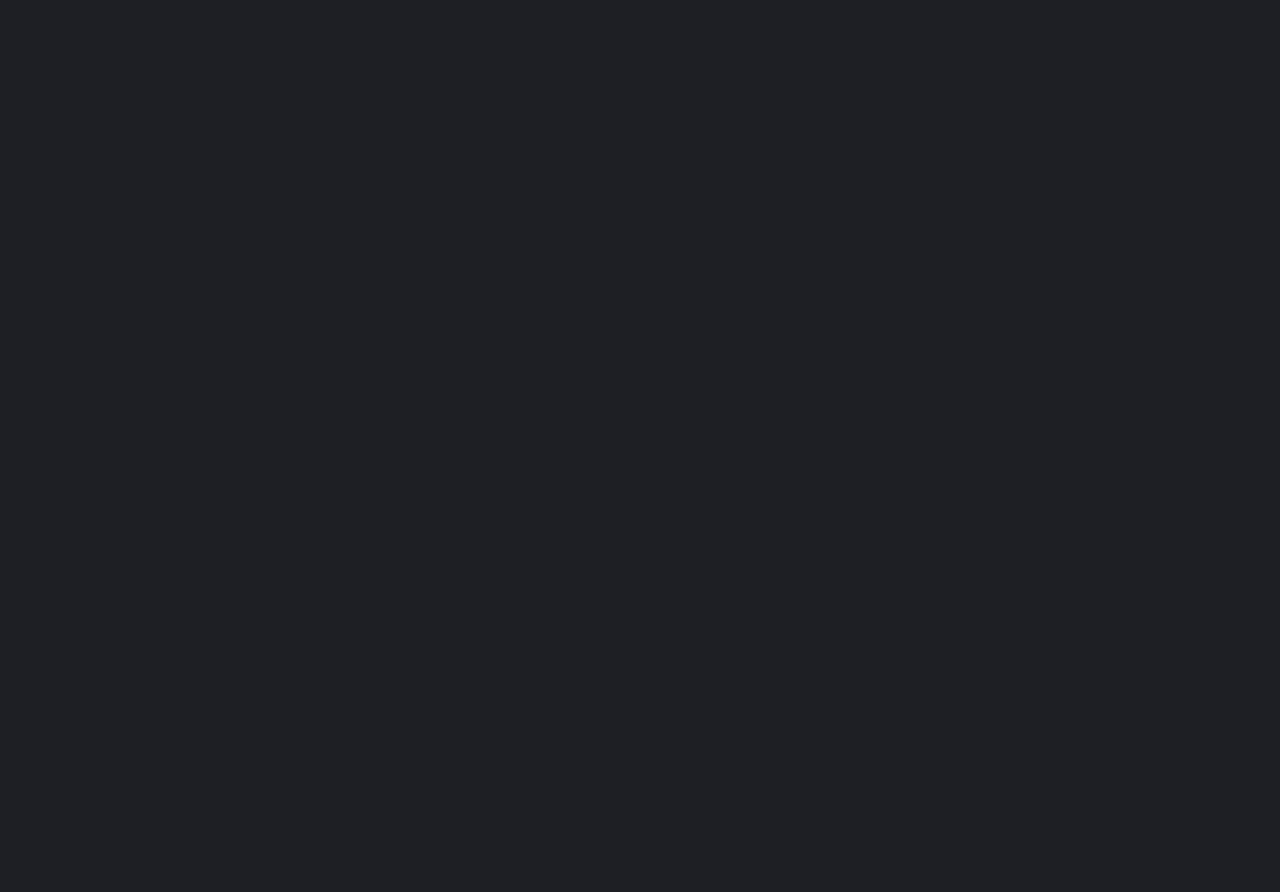
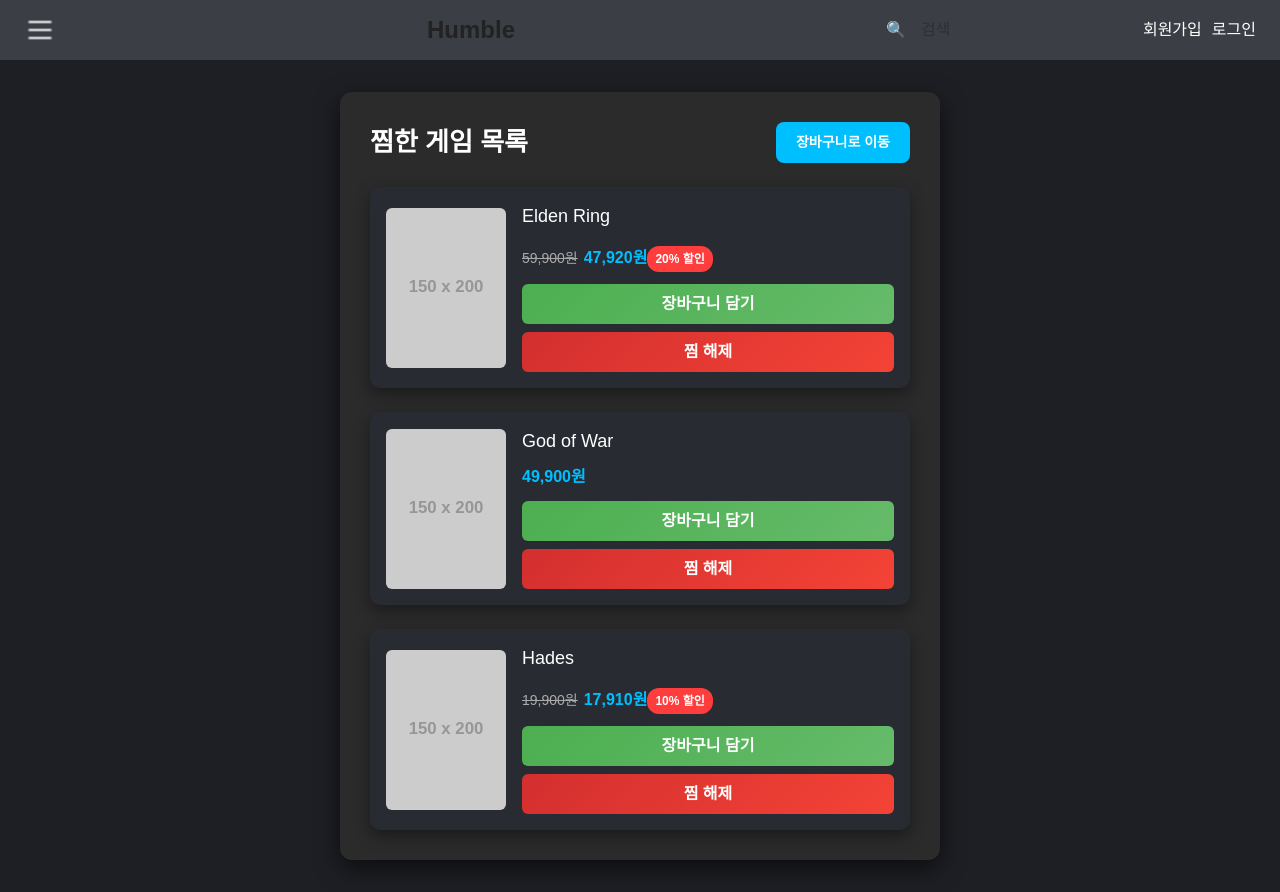
Before and after one commit to suillno/Final_FrontEnd, a React (Create React App) app: page /member/WishList in a window 1280 px wide. Before the commit this address had no page. Before the commit the page ends 800 px from the top, so only its background shows below. Built offline with nearby package versions, Linux system fonts and the light colour scheme.

Commit message:
6-19 수정

```diff
--- a/src/member/memberDetail/CartPage.tsx
+++ b/src/member/memberDetail/CartPage.tsx
@@ -28,7 +28,7 @@ const PageWrapper = styled.div<{ isSidebarOpen: boolean }>`
   align-items: flex-start;
   min-height: 100vh;
   padding: 2em;
-  background-color: #1e1f24;
+  background-color: #121317;
   box-sizing: border-box;
   margin-left: ${(props) => (props.isSidebarOpen ? "300px" : "0")};
   transition: margin-left 0.3s ease;
@@ -42,18 +42,19 @@ const PageWrapper = styled.div<{ isSidebarOpen: boolean }>`
 const SectionBox = styled.div`
   width: 100%;
   max-width: 800px;
-  background-color: #1f1f1f;
-  border-radius: 8px;
-  padding: 30px;
+  background-color: #1e1f1f;
+  border-radius: 12px;
+  padding: 40px;
   color: #fff;
-  box-shadow: 0 4px 10px rgba(0, 0, 0, 0.4);
+  box-shadow: 0 6px 20px rgba(0, 0, 0, 0.5);
 `;
 
 // 장바구니 제목
 const Title = styled.h2`
-  font-size: 28px;
-  margin-bottom: 25px;
+  font-size: 30px;
+  margin-bottom: 30px;
   text-align: center;
+  font-weight: bold;
 `;
 
 // 게임 리스트 컨테이너
@@ -65,12 +66,13 @@ const List = styled.div`
 
 // 개별 아이템 카드
 const ItemCard = styled.div`
-  background-color: #2b2b2b;
-  border-radius: 6px;
-  padding: 15px;
+  background-color: #292c31;
+  border-radius: 10px;
+  padding: 20px;
   display: flex;
   align-items: center;
   gap: 20px;
+  box-shadow: 0 4px 12px rgba(0, 0, 0, 0.4);
   transition: transform 0.2s;
 
   &:hover {
@@ -80,10 +82,11 @@ const ItemCard = styled.div`
 
 // 게임 이미지
 const Image = styled.img`
-  width: 120px;
-  height: 80px;
+  width: 130px;
+  height: 90px;
   object-fit: cover;
-  border-radius: 4px;
+  border-radius: 6px;
+  box-shadow: 0 2px 8px rgba(0, 0, 0, 0.4);
 `;
 
 // 텍스트 정보 영역
@@ -93,8 +96,9 @@ const Info = styled.div`
 
 // 게임 제목
 const GameTitle = styled.h3`
-  font-size: 18px;
-  margin: 0 0 8px 0;
+  font-size: 20px;
+  margin: 0 0 10px 0;
+  font-weight: bold;
 `;
 
 // 가격 정보, 제거 버튼을 감싸는 박스
@@ -110,24 +114,32 @@ const PriceBox = styled.div`
 const Price = styled.div`
   font-size: 16px;
   margin-bottom: 8px;
+  color: #ccc;
 `;
 
 // 할인가 표시
 const Discount = styled.div`
-  font-size: 14px;
+  font-size: 15px;
   color: #00e676;
-  margin-bottom: 8px;
+  margin-bottom: 10px;
+  font-weight: bold;
 `;
 
 // 제거 버튼
 const RemoveButton = styled.button`
   padding: 8px 12px;
-  background-color: #a94442;
+  background-color: #d32f2f;
   border: none;
   color: #fff;
-  border-radius: 4px;
+  border-radius: 6px;
   cursor: pointer;
   font-size: 14px;
+  font-weight: bold;
+  transition: background-color 0.2s;
+
+  &:hover {
+    background-color: #b71c1c;
+  }
 `;
 
 // 최종 결제 금액 요약
@@ -143,15 +155,15 @@ const TotalBar = styled.div`
 
 // 결제 버튼
 const CheckoutButton = styled.button`
-  margin-top: 1em;
+  margin-top: 1.5em;
   width: 100%;
   padding: 15px;
-  background-color: #00c853;
+  background: linear-gradient(135deg, #00c853, #009b46);
   color: white;
   font-size: 16px;
   font-weight: bold;
   border: none;
-  border-radius: 6px;
+  border-radius: 8px;
   cursor: pointer;
   transition: background-color 0.2s;
 
@@ -162,14 +174,12 @@ const CheckoutButton = styled.button`
 
 // === 메인 장바구니 컴포넌트 ===
 const CartPage: React.FC = () => {
-  // 사이드바 열림 상태 가져오기
   const { isSidebarOpen } = useOutletContext<LayoutContext>();
 
-  // 장바구니 초기 상태 (더미 데이터)
   const [cart, setCart] = useState<CartItem[]>([
     {
       id: 1,
-      title: "SCUM",
+      title: "엘든 링",
       image: "/games/scum.jpg",
       price: 49000,
       quantity: 1,
@@ -177,7 +187,7 @@ const CartPage: React.FC = () => {
     },
     {
       id: 2,
-      title: "Monster Hunter Rise",
+      title: "스타듀 밸리",
       image: "/games/mhr.jpg",
       price: 11200,
       quantity: 2,
@@ -185,27 +195,22 @@ const CartPage: React.FC = () => {
     },
   ]);
 
-  // 항목 제거
   const removeItem = (id: number) => {
     setCart(cart.filter((item) => item.id !== id));
   };
 
-  // 총 정가 계산
   const originalTotal = cart.reduce(
     (sum, item) => sum + item.price * item.quantity,
     0
   );
 
-  // 총 할인 금액 적용한 결제 금액 계산
   const discountedTotal = cart.reduce(
     (sum, item) => sum + item.price * item.quantity * (1 - item.discount / 100),
     0
   );
 
-  // 할인된 총액
   const totalDiscount = originalTotal - discountedTotal;
 
-  // 결제 버튼 클릭 시
   const handleCheckout = () => {
     alert("결제 페이지로 이동합니다.");
   };
@@ -221,7 +226,6 @@ const CartPage: React.FC = () => {
           </p>
         ) : (
           <>
-            {/* 장바구니 아이템 리스트 */}
             <List>
               {cart.map((item) => {
                 const discounted =
@@ -250,7 +254,6 @@ const CartPage: React.FC = () => {
               })}
             </List>
 
-            {/* 총 금액 정보 */}
             <TotalBar>
               원가 총액: ₩ {originalTotal.toLocaleString()} <br />
               할인 금액: - ₩ {totalDiscount.toLocaleString()} <br />
@@ -259,7 +262,6 @@ const CartPage: React.FC = () => {
               </span>
             </TotalBar>
 
-            {/* 결제 버튼 */}
             <CheckoutButton onClick={handleCheckout}>결제하기</CheckoutButton>
           </>
         )}
--- a/src/member/memberDetail/Dashboard.tsx
+++ b/src/member/memberDetail/Dashboard.tsx
@@ -2,60 +2,87 @@ import React from "react";
 import styled from "styled-components";
 import { useOutletContext } from "react-router-dom";
 
-// Layout에서 전달되는 Context 타입 (사이드바 열림 여부)
+// 🔷 Layout에서 전달되는 Context 타입 (사이드바 열림 여부)
 interface LayoutContext {
   isSidebarOpen: boolean;
 }
 
-// 전체 페이지를 감싸는 컨테이너
-// 사이드바가 열려있을 때는 margin-left를 조정하고, 가운데 정렬 및 높이 100%로 설정
+// 🔷 전체 페이지를 감싸는 컨테이너 - 사이드바 열림 상태에 따라 margin 조정
 const PageWrapper = styled.div<{ isSidebarOpen: boolean }>`
-  display: flex; /* 자식 요소를 가로 방향으로 배치 */
-  justify-content: center; /* 가로 방향 가운데 정렬 */
-  align-items: center; /* 세로 방향 가운데 정렬 */
-  height: 100vh; /* 화면 세로 전체를 채움 */
+  display: flex;
+  justify-content: center;
+  align-items: center;
+  height: 100vh;
   padding: 2em;
-  background-color: #1e1f24;
+  background: linear-gradient(135deg, #1e1f24, #2b2b2b);
   box-sizing: border-box;
-
   margin-left: ${(props) => (props.isSidebarOpen ? "300px" : "0")};
   transition: margin-left 0.3s ease;
 
   @media (max-width: 768px) {
-    margin-left: 0; /* 모바일에서는 항상 0 */
+    margin-left: 0;
   }
 `;
 
-// 대시보드 내용 박스
+// 🔷 대시보드 전체 박스 스타일
 const DashboardBox = styled.div`
   width: 100%;
-  max-width: 600px; /* 최대 너비 제한 */
+  max-width: 600px;
   background-color: #2b2b2b;
-  border-radius: 10px;
-  padding: 30px;
+  border-radius: 16px;
+  padding: 40px;
   color: #fff;
+  box-shadow: 0 8px 24px rgba(0, 0, 0, 0.4);
 `;
 
-// 대시보드 타이틀 스타일
+// 🔷 대시보드 타이틀
 const Title = styled.h2`
-  font-size: 24px;
+  font-size: 28px;
+  font-weight: bold;
   margin-bottom: 30px;
   text-align: center;
+  background: linear-gradient(to right, #00bcd4, #00e5ff);
+  -webkit-background-clip: text;
+  -webkit-text-fill-color: transparent;
 `;
 
-// 개별 섹션(지갑, 보유 게임 등) 스타일
+// 🔷 각 정보 블록 (지갑, 게임 등)
 const Section = styled.div`
-  margin-bottom: 20px;
+  margin-bottom: 24px;
   background-color: #1f1f1f;
-  padding: 15px;
-  border-radius: 5px;
+  padding: 20px;
+  border-radius: 10px;
+  transition: transform 0.2s ease;
+
+  &:hover {
+    transform: translateY(-2px);
+    box-shadow: 0 4px 12px rgba(0, 0, 0, 0.4);
+  }
+
+  h3 {
+    margin: 0 0 10px 0;
+    font-size: 18px;
+    color: #00e5ff;
+  }
+
+  p,
+  li {
+    font-size: 16px;
+    color: #ddd;
+  }
+
+  ul {
+    padding-left: 20px;
+    margin: 0;
+  }
 `;
 
+// 🔷 대시보드 메인 컴포넌트
 const Dashboard: React.FC = () => {
-  // Layout.tsx에서 전달한 사이드바 열림 여부 가져오기
+  // 👉 사이드바 상태 가져오기
   const { isSidebarOpen } = useOutletContext<LayoutContext>();
 
-  // 더미 데이터 (향후 API 대체 가능)
+  // ✅ 더미 데이터 (향후 서버에서 받아올 수 있음)
   const recentGames = ["엘든 링", "스타듀 밸리", "디아블로 4"];
   const wallet = 15300;
   const libraryCount = 12;
@@ -63,21 +90,21 @@ const Dashboard: React.FC = () => {
   return (
     <PageWrapper isSidebarOpen={isSidebarOpen}>
       <DashboardBox>
-        <Title>대시보드</Title>
+        <Title>🎮 대시보드</Title>
 
-        {/* 보유 게임 수 표시 */}
+        {/* 📌 보유 게임 */}
         <Section>
           <h3>보유 중인 게임</h3>
           <p>{libraryCount}개</p>
         </Section>
 
-        {/* 지갑 잔액 표시 */}
+        {/* 📌 지갑 잔액 */}
         <Section>
           <h3>지갑 잔액</h3>
           <p>₩ {wallet.toLocaleString()}</p>
         </Section>
 
-        {/* 최근 플레이한 게임 목록 */}
+        {/* 📌 최근 플레이한 게임 */}
         <Section>
           <h3>최근 플레이한 게임</h3>
           <ul>
--- a/src/member/memberDetail/Library.tsx
+++ b/src/member/memberDetail/Library.tsx
@@ -21,12 +21,11 @@ interface LayoutContext {
 const PageWrapper = styled.div<{ isSidebarOpen: boolean }>`
   display: flex;
   justify-content: center;
-  align-items: flex-start; // 위쪽 정렬
+  align-items: flex-start;
   min-height: 100vh;
   padding: 2em;
-  background-color: #1e1f24;
+  background-color: #121317;
   box-sizing: border-box;
-
   margin-left: ${(props) => (props.isSidebarOpen ? "300px" : "0")};
   transition: margin-left 0.3s ease;
 
@@ -40,40 +39,49 @@ const LibraryBox = styled.div`
   width: 100%;
   max-width: 800px;
   background-color: #1f1f1f;
-  border-radius: 8px;
-  padding: 30px;
+  border-radius: 12px;
+  padding: 40px;
   color: #fff;
+  box-shadow: 0 6px 20px rgba(0, 0, 0, 0.5);
 `;
 
 // 페이지 타이틀
 const Title = styled.h2`
-  font-size: 24px;
-  margin-bottom: 20px;
+  font-size: 28px;
+  margin-bottom: 30px;
+  font-weight: bold;
 `;
 
 // 게임 카드 목록을 세로로 정렬
 const Grid = styled.div`
   display: flex;
   flex-direction: column;
-  gap: 20px; // 카드 간격
+  gap: 20px;
 `;
 
 // 개별 게임 카드
 const Card = styled.div`
-  background-color: #2b2b2b;
-  border-radius: 6px;
-  padding: 15px;
-  display: flex; // 이미지 + 텍스트 가로 배치
+  background-color: #2a2c34;
+  border-radius: 10px;
+  padding: 20px;
+  display: flex;
   align-items: center;
   gap: 20px;
+  box-shadow: 0 4px 12px rgba(0, 0, 0, 0.4);
+  transition: transform 0.2s ease;
+
+  &:hover {
+    transform: translateY(-4px);
+  }
 `;
 
 // 게임 커버 이미지
 const Image = styled.img`
-  width: 120px;
-  height: 80px;
+  width: 130px;
+  height: 90px;
   object-fit: cover;
-  border-radius: 4px;
+  border-radius: 6px;
+  box-shadow: 0 2px 8px rgba(0, 0, 0, 0.4);
 `;
 
 // 카드 오른쪽 텍스트 영역
@@ -83,42 +91,49 @@ const Info = styled.div`
 
 // 게임 제목
 const GameTitle = styled.h3`
-  font-size: 18px;
-  margin: 0 0 8px 0;
+  font-size: 20px;
+  margin: 0 0 10px 0;
 `;
 
 // 구매일 표시
 const Date = styled.p`
-  font-size: 12px;
+  font-size: 13px;
   color: #bbb;
-  margin-bottom: 10px;
+  margin-bottom: 12px;
 `;
 
 // 설치 버튼
 const Button = styled.button`
-  padding: 8px 12px;
-  background-color: #00bfff;
+  padding: 10px 16px;
+  background: linear-gradient(135deg, #00bfff, #009acd);
   border: none;
   color: #fff;
-  border-radius: 4px;
+  border-radius: 6px;
   cursor: pointer;
   font-size: 14px;
+  font-weight: bold;
+  transition: background 0.2s;
+
+  &:hover {
+    background: #0080b0;
+  }
 `;
 
 // 더보기 / 접기 버튼
 const MoreButton = styled.button`
   margin-top: 30px;
-  padding: 10px 20px;
-  background-color: #444;
+  padding: 12px 24px;
+  background-color: #3a3a3a;
   color: #fff;
   border: none;
-  border-radius: 6px;
+  border-radius: 8px;
   cursor: pointer;
   font-weight: bold;
+  font-size: 15px;
   transition: background-color 0.2s;
 
   &:hover {
-    background-color: #666;
+    background-color: #5a5a5a;
   }
 `;
 
@@ -159,14 +174,10 @@ const Library: React.FC = () => {
     },
   ]);
 
-  // 초기 보여줄 게임 개수
   const INITIAL_COUNT = 2;
   const [visibleCount, setVisibleCount] = useState(INITIAL_COUNT);
-
-  // 모두 보여주고 있는지 여부
   const isAllVisible = visibleCount >= games.length;
 
-  // 더보기 / 접기 토글
   const handleToggle = () => {
     if (isAllVisible) {
       setVisibleCount(INITIAL_COUNT);
@@ -184,7 +195,6 @@ const Library: React.FC = () => {
           <p style={{ color: "#ccc" }}>구매한 게임이 없습니다.</p>
         ) : (
           <>
-            {/* 게임 카드 리스트 */}
             <Grid>
               {games.slice(0, visibleCount).map((game) => (
                 <Card key={game.id}>
@@ -198,7 +208,6 @@ const Library: React.FC = () => {
               ))}
             </Grid>
 
-            {/* 더보기 / 접기 버튼 */}
             {games.length > INITIAL_COUNT && (
               <div style={{ textAlign: "center" }}>
                 <MoreButton onClick={handleToggle}>
--- a/src/member/memberDetail/Profile.tsx
+++ b/src/member/memberDetail/Profile.tsx
@@ -122,7 +122,7 @@ const Checkbox = styled.input`
 
 // ==== 컴포넌트 구현 ====
 
-const ProfileAndSecurity: React.FC = () => {
+const Profile: React.FC = () => {
   // 사이드바 열림 여부 가져오기
   const { isSidebarOpen } = useOutletContext<LayoutContext>();
 
@@ -324,4 +324,4 @@ const ProfileAndSecurity: React.FC = () => {
   );
 };
 
-export default ProfileAndSecurity;
+export default Profile;
--- /dev/null
+++ b/src/member/memberDetail/WishList.tsx
@@ -0,0 +1,289 @@
+import React, { useState } from "react";
+import styled from "styled-components";
+import { useOutletContext, useNavigate } from "react-router-dom";
+
+// ===============================
+// 🔷 LayoutContext: 사이드바 열림 여부 받아오기 위한 타입
+// ===============================
+interface LayoutContext {
+  isSidebarOpen: boolean;
+}
+
+// ===============================
+// 🔷 GameItem: 찜한 게임 항목에 대한 타입 정의
+// ===============================
+interface GameItem {
+  id: number;
+  title: string;
+  price: number;
+  discountRate?: number;
+  image: string;
+}
+
+// ===============================
+// 🔷 초기 찜목록 더미 데이터
+// ===============================
+const initialWishlist: GameItem[] = [
+  {
+    id: 1,
+    title: "Elden Ring",
+    price: 59900,
+    discountRate: 20,
+    image: "https://via.placeholder.com/150x200?text=Elden+Ring",
+  },
+  {
+    id: 2,
+    title: "God of War",
+    price: 49900,
+    image: "https://via.placeholder.com/150x200?text=God+of+War",
+  },
+  {
+    id: 3,
+    title: "Hades",
+    price: 19900,
+    discountRate: 10,
+    image: "https://via.placeholder.com/150x200?text=Hades",
+  },
+];
+
+// ===============================
+// 💅 styled-components 정의 (고급 스타일 적용)
+// ===============================
+
+const PageWrapper = styled.div<{ isSidebarOpen: boolean }>`
+  display: flex;
+  justify-content: center;
+  padding: 2em;
+  background-color: #1e1f24;
+  min-height: 100vh;
+  margin-left: ${(props) => (props.isSidebarOpen ? "300px" : "0")};
+  transition: margin-left 0.3s ease;
+`;
+
+const SectionBox = styled.div`
+  width: 100%;
+  max-width: 600px;
+  background-color: #2b2b2b;
+  padding: 30px;
+  border-radius: 12px;
+  color: #fff;
+  box-shadow: 0 8px 24px rgba(0, 0, 0, 0.6);
+`;
+
+const HeaderRow = styled.div`
+  display: flex;
+  justify-content: space-between;
+  align-items: center;
+  margin-bottom: 24px;
+`;
+
+const Title = styled.h2`
+  font-size: 26px;
+  font-weight: bold;
+  color: #ffffff;
+`;
+
+const CartMoveButton = styled.button`
+  background-color: #00bfff;
+  padding: 10px 20px;
+  font-size: 14px;
+  border: none;
+  border-radius: 8px;
+  font-weight: bold;
+  cursor: pointer;
+  color: white;
+
+  &:hover {
+    background-color: #008ecc;
+  }
+`;
+
+const GameGrid = styled.div`
+  display: flex;
+  flex-direction: column;
+  gap: 24px;
+`;
+
+const GameCard = styled.div`
+  background-color: #292b32;
+  display: flex;
+  gap: 16px;
+  align-items: center;
+  padding: 16px;
+  border-radius: 10px;
+  box-shadow: 0 6px 16px rgba(0, 0, 0, 0.4);
+`;
+
+const GameImage = styled.img`
+  width: 120px;
+  height: auto;
+  border-radius: 6px;
+  cursor: pointer;
+`;
+
+const GameInfo = styled.div`
+  flex: 1;
+`;
+
+const GameTitle = styled.h3`
+  font-size: 18px;
+  margin: 0 0 8px;
+`;
+
+const PriceWrapper = styled.div`
+  margin: 10px 0;
+`;
+
+const OriginalPrice = styled.span`
+  color: #aaa;
+  text-decoration: line-through;
+  margin-right: 6px;
+  font-size: 14px;
+`;
+
+const DiscountedPrice = styled.span`
+  color: #00bfff;
+  font-weight: bold;
+`;
+
+const DiscountRateTag = styled.span`
+  display: inline-block;
+  margin-top: 6px;
+  padding: 4px 8px;
+  font-size: 12px;
+  color: #fff;
+  background-color: #ff3d3d;
+  border-radius: 12px;
+  font-weight: bold;
+`;
+
+const ButtonGroup = styled.div`
+  display: flex;
+  flex-direction: column;
+  gap: 8px;
+  margin-top: 12px;
+`;
+
+const Button = styled.button`
+  width: 100%;
+  padding: 8px;
+  border-radius: 6px;
+  font-weight: bold;
+  cursor: pointer;
+  border: none;
+`;
+
+const CartButton = styled(Button)`
+  background: linear-gradient(135deg, #4caf50, #66bb6a);
+  color: white;
+
+  &:hover {
+    background: #43a047;
+  }
+`;
+
+const RemoveButton = styled(Button)`
+  background: linear-gradient(135deg, #d32f2f, #f44336);
+  color: white;
+
+  &:hover {
+    background: #b71c1c;
+  }
+`;
+
+const EmptyMessage = styled.p`
+  font-size: 18px;
+  color: #aaa;
+  text-align: center;
+  margin-top: 30px;
+`;
+
+const WishList: React.FC = () => {
+  const { isSidebarOpen } = useOutletContext<LayoutContext>();
+  const navigate = useNavigate();
+  const [wishlist, setWishlist] = useState<GameItem[]>(initialWishlist);
+
+  const handleRemove = (id: number) => {
+    setWishlist(wishlist.filter((item) => item.id !== id));
+  };
+
+  const handleAddToCart = (game: GameItem) => {
+    alert(`"${game.title}" 장바구니에 담았습니다.`);
+  };
+
+  const handleViewDetail = (id: number) => {
+    navigate(`/game/${id}`);
+  };
+
+  const handleGoToCart = () => {
+    navigate("/member/CartPage");
+  };
+
+  return (
+    <PageWrapper isSidebarOpen={isSidebarOpen}>
+      <SectionBox>
+        <HeaderRow>
+          <Title>찜한 게임 목록</Title>
+          <CartMoveButton onClick={handleGoToCart}>
+            장바구니로 이동
+          </CartMoveButton>
+        </HeaderRow>
+
+        {wishlist.length === 0 ? (
+          <EmptyMessage>찜한 게임이 없습니다.</EmptyMessage>
+        ) : (
+          <GameGrid>
+            {wishlist.map((game) => {
+              const hasDiscount = game.discountRate && game.discountRate > 0;
+              const discountedPrice = hasDiscount
+                ? Math.floor(game.price * (1 - game.discountRate! / 100))
+                : game.price;
+
+              return (
+                <GameCard key={game.id}>
+                  <GameImage
+                    src={game.image}
+                    alt={game.title}
+                    onClick={() => handleViewDetail(game.id)}
+                  />
+                  <GameInfo>
+                    <GameTitle>{game.title}</GameTitle>
+                    <PriceWrapper>
+                      {hasDiscount ? (
+                        <>
+                          <OriginalPrice>
+                            {game.price.toLocaleString()}원
+                          </OriginalPrice>
+                          <DiscountedPrice>
+                            {discountedPrice.toLocaleString()}원
+                          </DiscountedPrice>
+                          <DiscountRateTag>
+                            {game.discountRate}% 할인
+                          </DiscountRateTag>
+                        </>
+                      ) : (
+                        <DiscountedPrice>
+                          {game.price.toLocaleString()}원
+                        </DiscountedPrice>
+                      )}
+                    </PriceWrapper>
+                    <ButtonGroup>
+                      <CartButton onClick={() => handleAddToCart(game)}>
+                        장바구니 담기
+                      </CartButton>
+                      <RemoveButton onClick={() => handleRemove(game.id)}>
+                        찜 해제
+                      </RemoveButton>
+                    </ButtonGroup>
+                  </GameInfo>
+                </GameCard>
+              );
+            })}
+          </GameGrid>
+        )}
+      </SectionBox>
+    </PageWrapper>
+  );
+};
+
+export default WishList;
--- a/src/router/Router.tsx
+++ b/src/router/Router.tsx
@@ -15,6 +15,7 @@ import FindPw from "../member/memberControl/FindPw";
 import Login from "../member/memberControl/Login";
 import Signup from "../member/memberControl/Signup";
 import CartPage from "../member/memberDetail/CartPage";
+import WishList from "../member/memberDetail/WishList";
 
 function Router() {
   return (
@@ -29,6 +30,7 @@ function Router() {
         <Route path="member/profile" element={<Profile />} />
         <Route path="member/wallet" element={<Wallet />} />
         <Route path="member/CartPage" element={<CartPage />} />
+        <Route path="member/WishList" element={<WishList />} />
       </Route>
 
       {/* 레이아웃 없이 호출 */}
```
